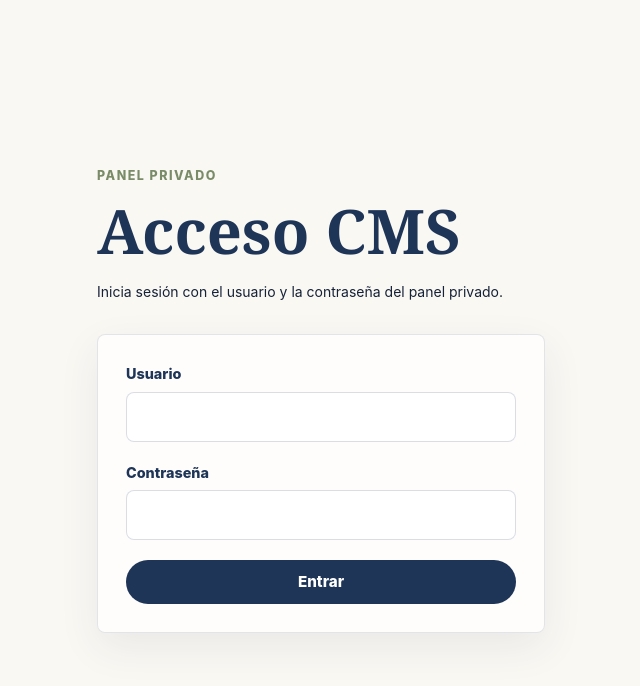
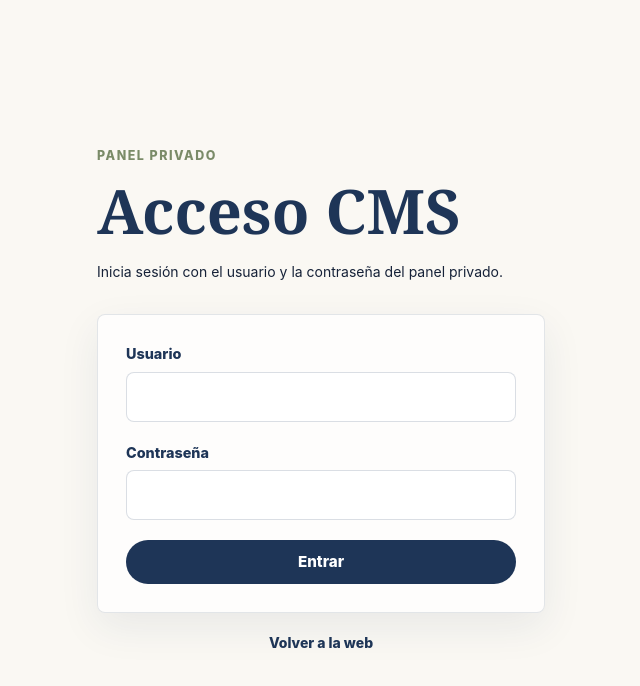
Before and after one commit to Jportillag72/emaus, a Next.js app in the folder emaus-asturias-web-vercel/: page /admin/login in a window 1280 px wide. Shown: the top 686 px of the page, without its empty margins (319-959 px from the left). Built offline with nearby package versions, Linux system fonts and the light colour scheme; no server answers.

Commit message:
Anadir vuelta a la web en login admin

```diff
--- a/emaus-asturias-web-vercel/app/admin/login/page.tsx
+++ b/emaus-asturias-web-vercel/app/admin/login/page.tsx
@@ -1,4 +1,5 @@
 import type { Metadata } from "next";
+import Link from "next/link";
 import { AdminLoginForm } from "@/components/admin-login-form";
 
 export const metadata: Metadata = {
@@ -21,6 +22,12 @@ export default function AdminLoginPage() {
         <div className="mt-7">
           <AdminLoginForm />
         </div>
+        <Link
+          href="/"
+          className="mt-5 block text-center text-sm font-extrabold text-night hover:text-olive"
+        >
+          Volver a la web
+        </Link>
       </div>
     </main>
   );
```
